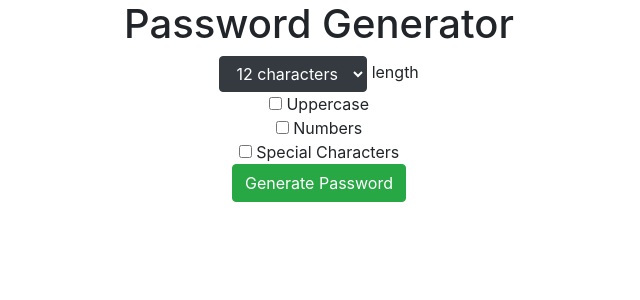
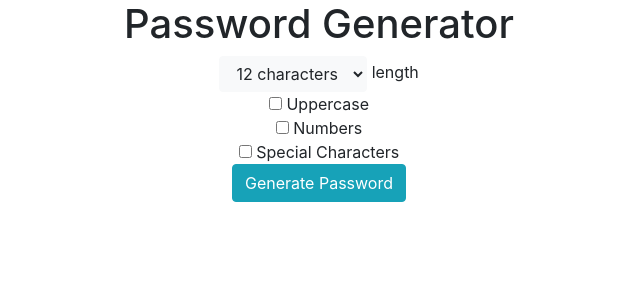
Before and after one commit to Marco-Cano/django3-password-generator, a Django app: template generator/templates/generator/home.html in a window 1280 px wide. Shown: the top 300 px of the page, without its empty margins (321-961 px from the left). Run offline with Django 3.2, Linux system fonts and the light colour scheme; the template is opened without the code that fills it, so the values that code supplies are empty.

Commit message:
I made some changes

```diff
--- a/generator/templates/generator/home.html
+++ b/generator/templates/generator/home.html
@@ -4,7 +4,7 @@
   <h1>Password Generator</h1>
 
   <form action="{% url 'password' %}">
-    <select name="length" class="btn btn-dark">
+    <select name="length" class="btn btn-light">
       <option value="6">6 characters</option>
       <option value="7">7 characters</option>
       <option value="8">8 characters</option>
@@ -22,7 +22,7 @@
   <br>
   <input type="checkbox" name="special"> Special Characters
   <br>
-    <input type="submit" value="Generate Password" class="btn btn-success">
+    <input type="submit" value="Generate Password" class="btn btn-info">
 
   </form>
 </div>
```
